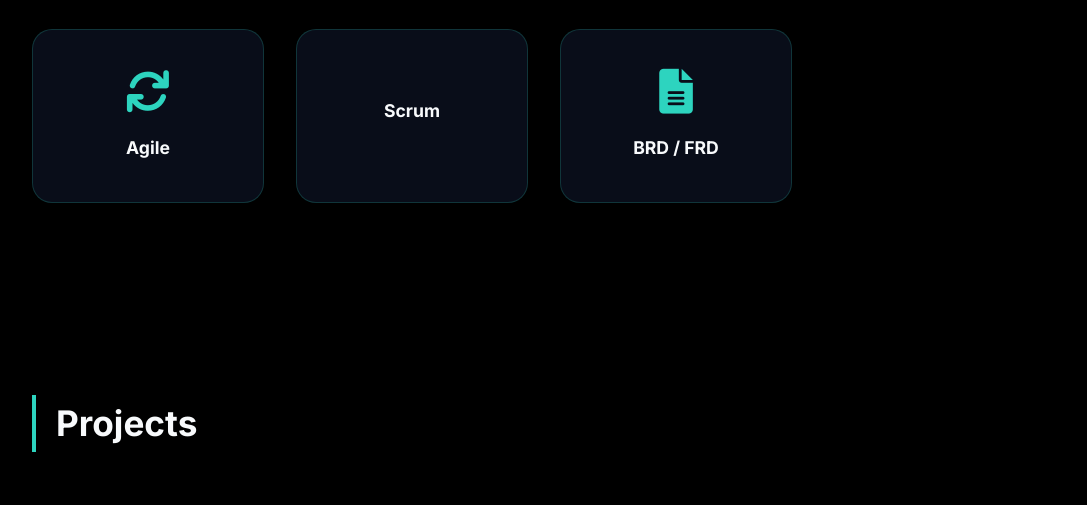
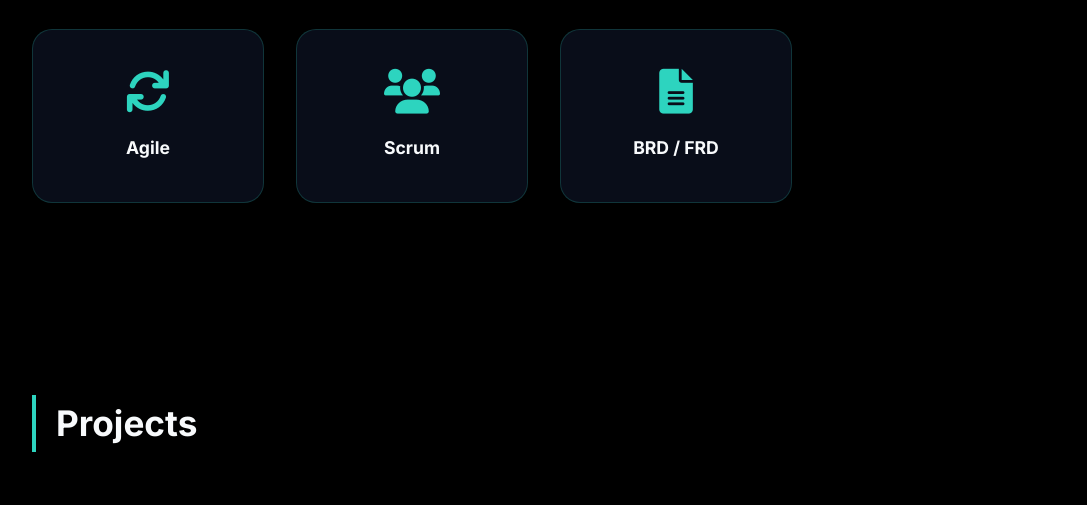
Before and after one commit to DishuGoyal-tec/dishugoyal-tec.github.io, a plain HTML site: page index.html in a window 1280 px wide. Shown: the part 2666-3171 px from the top of the page, without its empty margins (96-1183 px from the left). Drawn offline with Linux system fonts and the light colour scheme.

Commit message:
Update index.html

```diff
--- a/index.html
+++ b/index.html
@@ -667,7 +667,7 @@
             <div class="card"><i class="fas fa-arrows-rotate"></i>
                 <h3>Agile</h3>
             </div>
-            <div class="card"><i class="fas fa-people-group"></i>
+            <div class="card"><i class="fas fa-users"></i>
                 <h3>Scrum</h3>
             </div>
             <div class="card"><i class="fas fa-file-lines"></i>
```
